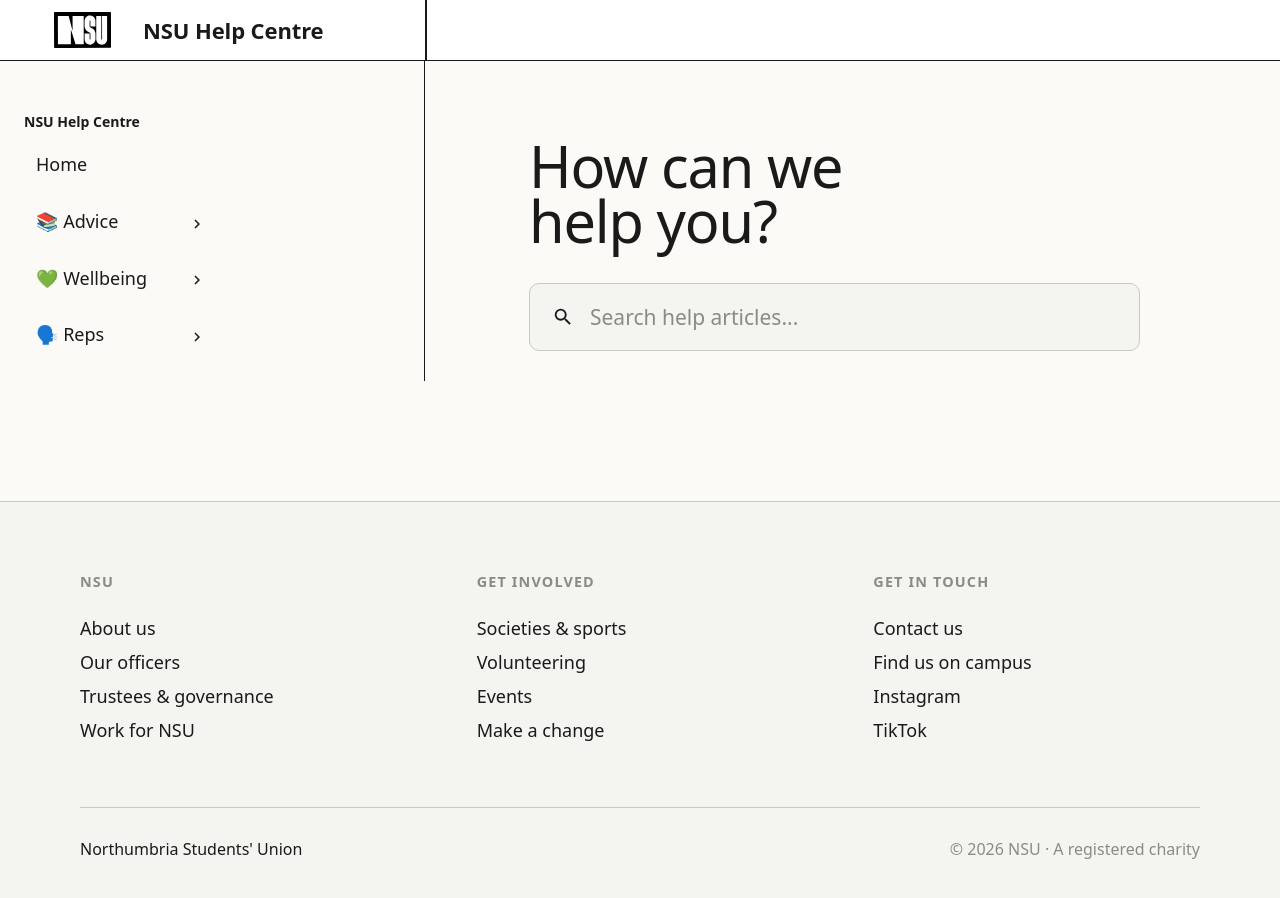
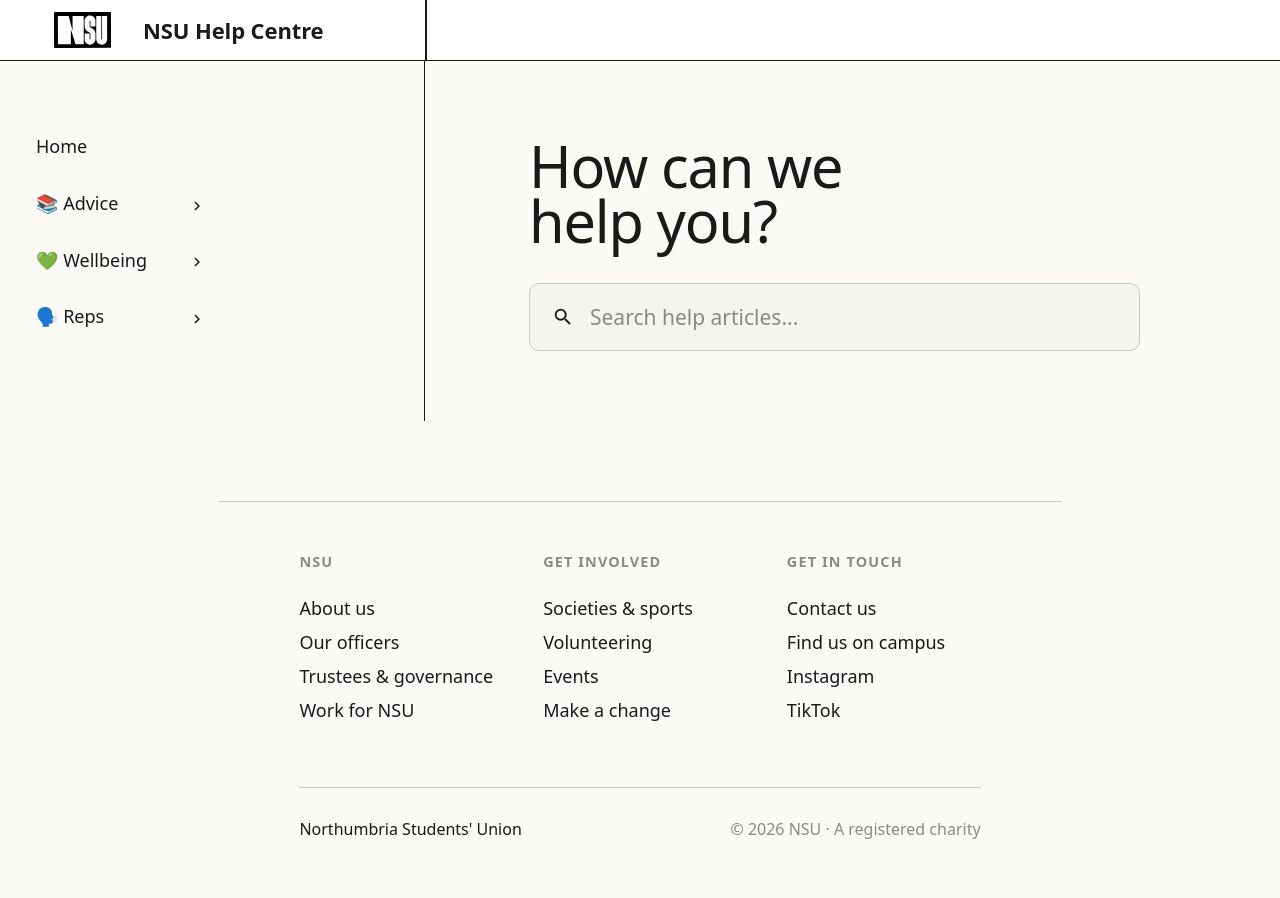
Before and after one commit to northumbriasu/nsu-help-centre, an MkDocs documentation site: the page built from docs/index.md, in a window 1280 px wide. Built offline with MkDocs 1.6.1 and Material for MkDocs 9.7.7, drawn with Linux system fonts in a browser that asks for light colours; some web fonts are replaced.

Commit message:
Fix footer alignment and sidebar nav title
- Footer: constrain to article max-width (52rem) with margin auto,
  transparent bg so it sits inside the content flow not outside it
- Sidebar: hide md-nav__title (removes duplicate 'NSU Help Centre'
  heading that appeared above the nav items)

Co-Authored-By: Claude Sonnet 4.6 <noreply@anthropic.com>

```diff
--- a/docs/stylesheets/extra.css
+++ b/docs/stylesheets/extra.css
@@ -221,6 +221,9 @@ body {
 }
 
 /* ── Primary sidebar navigation ─────────────────────────── */
+
+/* Hide the repeated site-name title inside the sidebar */
+.md-nav--primary > .md-nav__title { display: none; }
 
 /* Container padding */
 .md-nav--primary { padding: 8px 8px; }
@@ -775,19 +778,19 @@ body {
 
 .nsu-feedback__close:hover { color: var(--wf-ink); }
 
-/* ── Footer ─────────────────────────────────────────────── */
+/* ── Footer — sits inside content column at article width ── */
 .nsu-footer {
-  background: var(--wf-fill-2);
+  background: transparent;
   border-top: 1.5px solid var(--wf-line);
-  padding: 3.5rem 4rem 2rem;
-  margin-top: 6rem;
+  padding: 2.5rem 4rem 3rem;
+  margin: 4rem auto 0;
+  max-width: 52rem; /* matches .md-content__inner */
 }
 
 .nsu-footer__grid {
   display: grid;
   grid-template-columns: repeat(3, 1fr);
-  gap: 3.5rem;
-  max-width: 68rem;
+  gap: 2.5rem;
 }
 
 .nsu-footer__col h4 {
@@ -830,8 +833,8 @@ body {
 }
 
 @media (max-width: 60em) {
-  .nsu-footer { padding: 2.5rem 1.5rem 1.5rem; }
-  .nsu-footer__grid { grid-template-columns: 1fr 1fr; gap: 2rem; }
+  .nsu-footer { padding: 2rem 1.5rem 1.5rem; }
+  .nsu-footer__grid { grid-template-columns: 1fr 1fr; gap: 1.5rem; }
 }
 
 /* ── Highlight / mark ────────────────────────────────────── */
```
